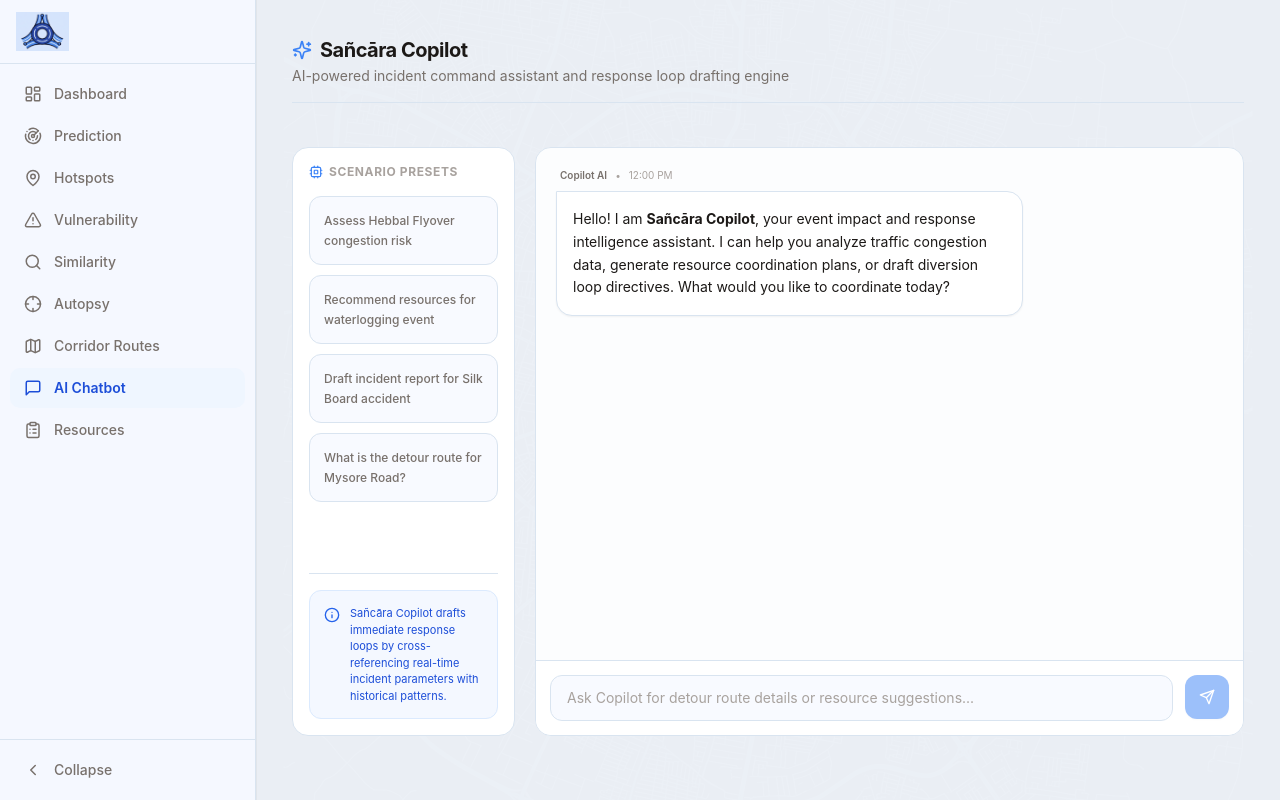
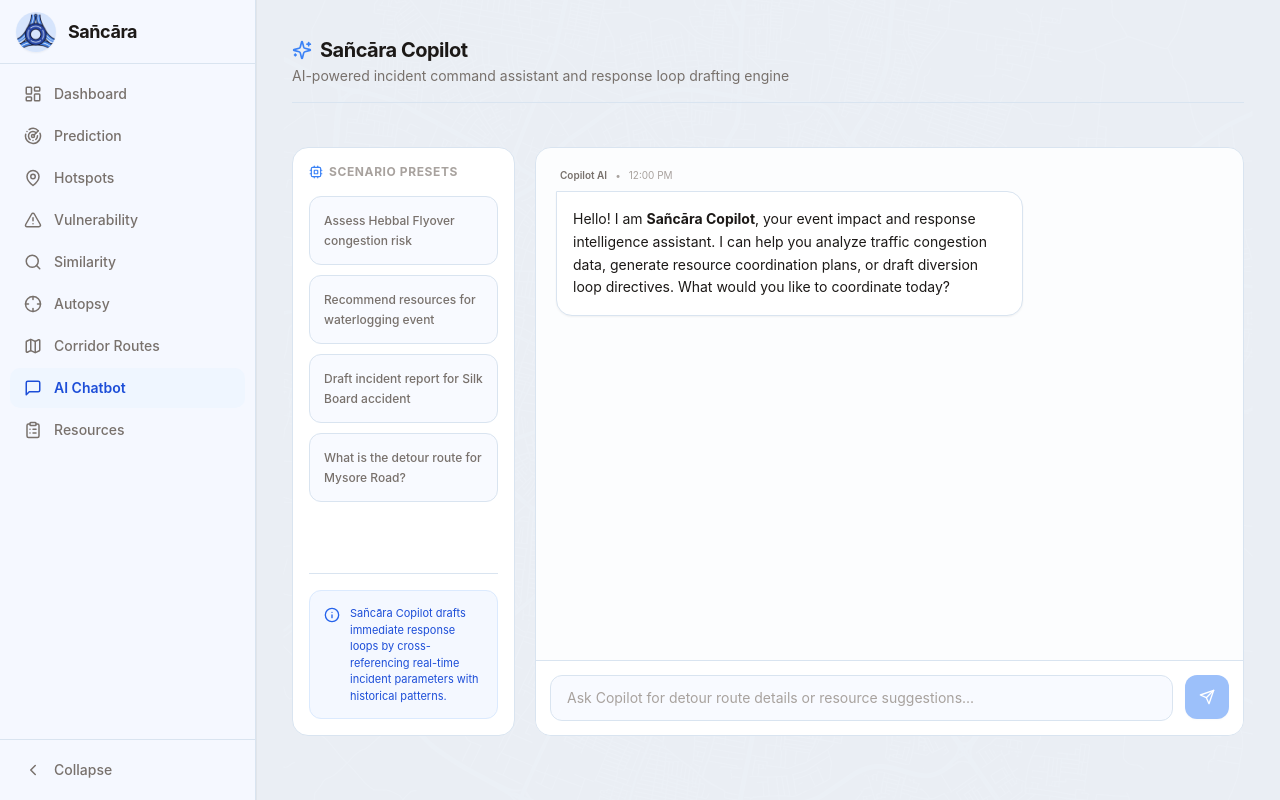
Before and after one commit to hsahu1726/Sancara, a Next.js app in the folder frontend/: page /chatbot in a window 1280 px wide. Built offline with nearby package versions, Linux system fonts and the light colour scheme.

Commit message:
Use light logo wordmark.png in all states at w-10 h-10 with San̄cāra text beside it

```diff
--- a/frontend/src/components/Sidebar.tsx
+++ b/frontend/src/components/Sidebar.tsx
@@ -48,14 +48,11 @@ export default function Sidebar() {
             <X size={20} className="text-ink-secondary" />
           </button>
         )}
-        {collapsed ? (
-          <div className="w-9 h-9 rounded-full overflow-hidden shrink-0 shadow-sm">
-            <img src="/logo.png" alt="Sañcāra logo" className="w-full h-full object-cover" />
-          </div>
-        ) : (
-          <div className="h-10 overflow-hidden shrink-0">
-            <img src="/wordmark.png" alt="Sañcāra" className="h-full object-contain" />
-          </div>
+        <div className="w-10 h-10 rounded-full overflow-hidden shrink-0 shadow-sm">
+          <img src="/wordmark.png" alt="San̄cāra logo" className="w-full h-full object-cover" />
+        </div>
+        {!collapsed && (
+          <span className="text-lg font-bold text-ink tracking-tight select-none">San̄cāra</span>
         )}
       </div>
 
```
